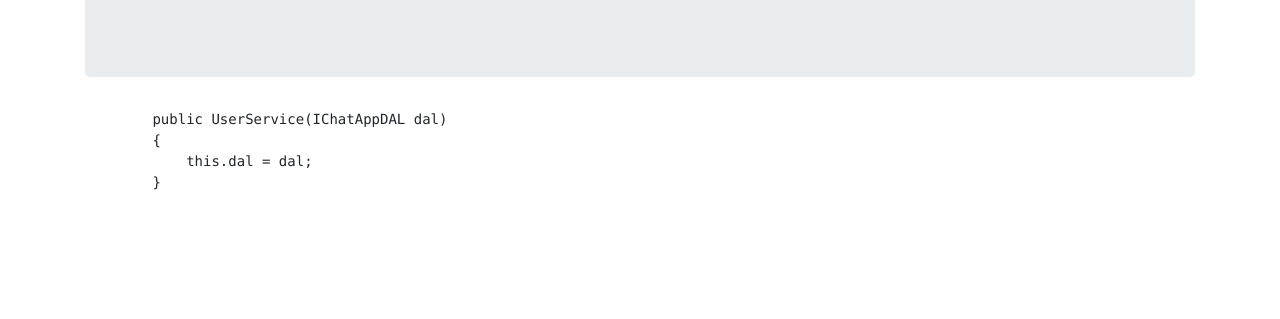
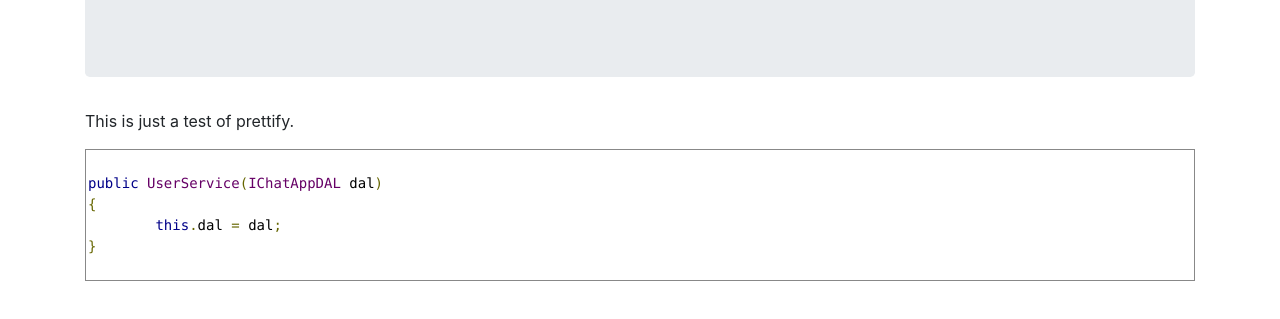
Before and after one commit to chibakun/james-coding-tutorials, a plain HTML site: page index.html in a window 1280 px wide. Shown: the part 147-466 px from the top of the page. Drawn offline with nearby package versions, Linux system fonts and the light colour scheme.

Commit message:
Update index.html

```diff
--- a/index.html
+++ b/index.html
@@ -22,7 +22,7 @@
 
 	<script src="scripts/prettify.js"></script>
 
-
+	<script src="scripts/site.js"></script>
 
 	<meta name="viewport" content="width=device-width, initial-scale=1">
 </head>
@@ -35,19 +35,20 @@
 	<p>This site contains tutrials on topics such as C#, ASP.NET MVC and general web development.</p>
 	</div>
 
+ <p>This is just a test of prettify.</p>
+<pre class="prettyprint">
+<code>
+public UserService(IChatAppDAL dal)
+{
+	this.dal = dal;
+}
+</code>
+</pre>
 
-	<pre class"prettyprint">
-        public UserService(IChatAppDAL dal)
-        {
-            this.dal = dal;
-        }
-	</pre>
+
+
 
 </div>
 
 </body>
 </html>
-
-<script>
-window.onload = (function(){ prettyPrint(); });
-</script>
```
